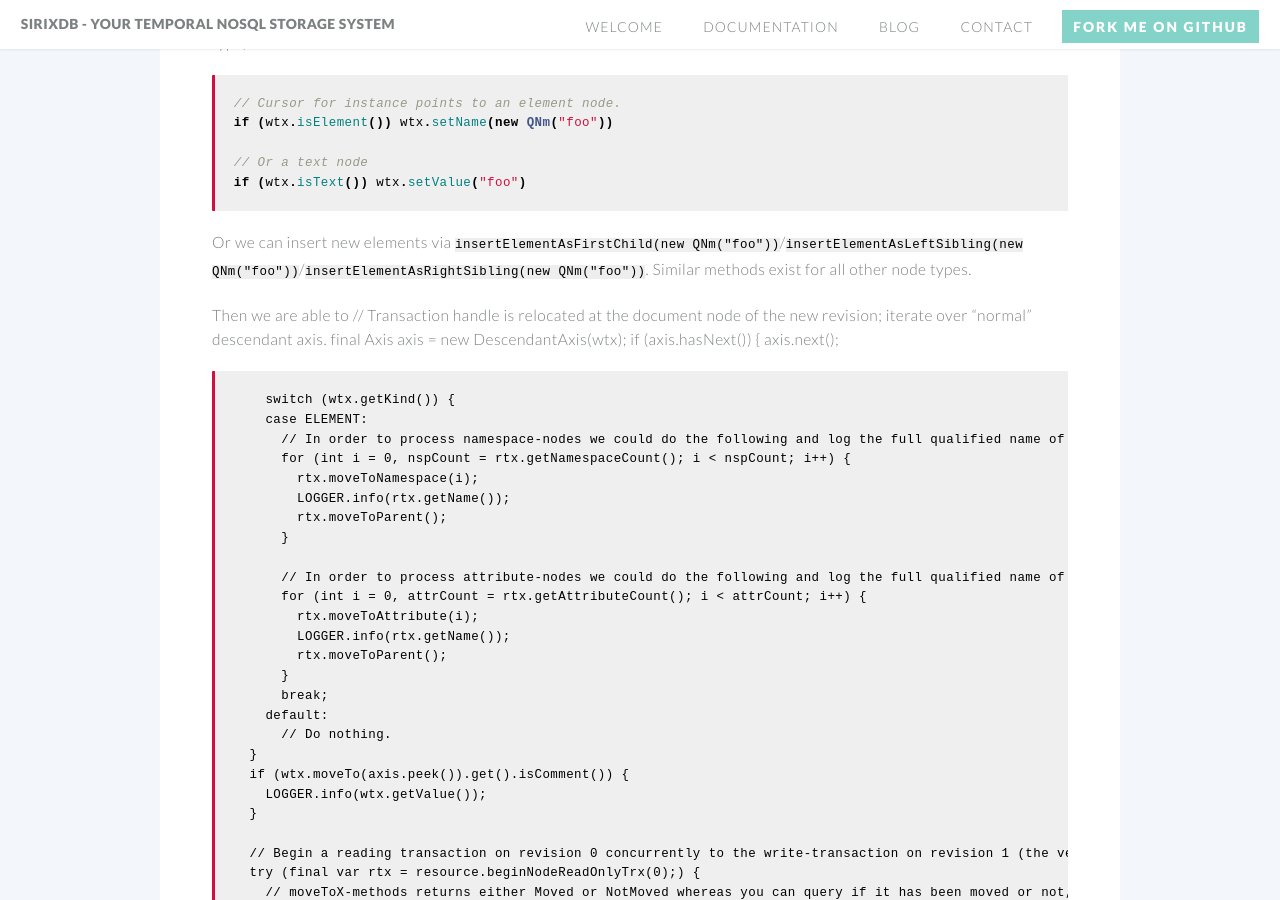
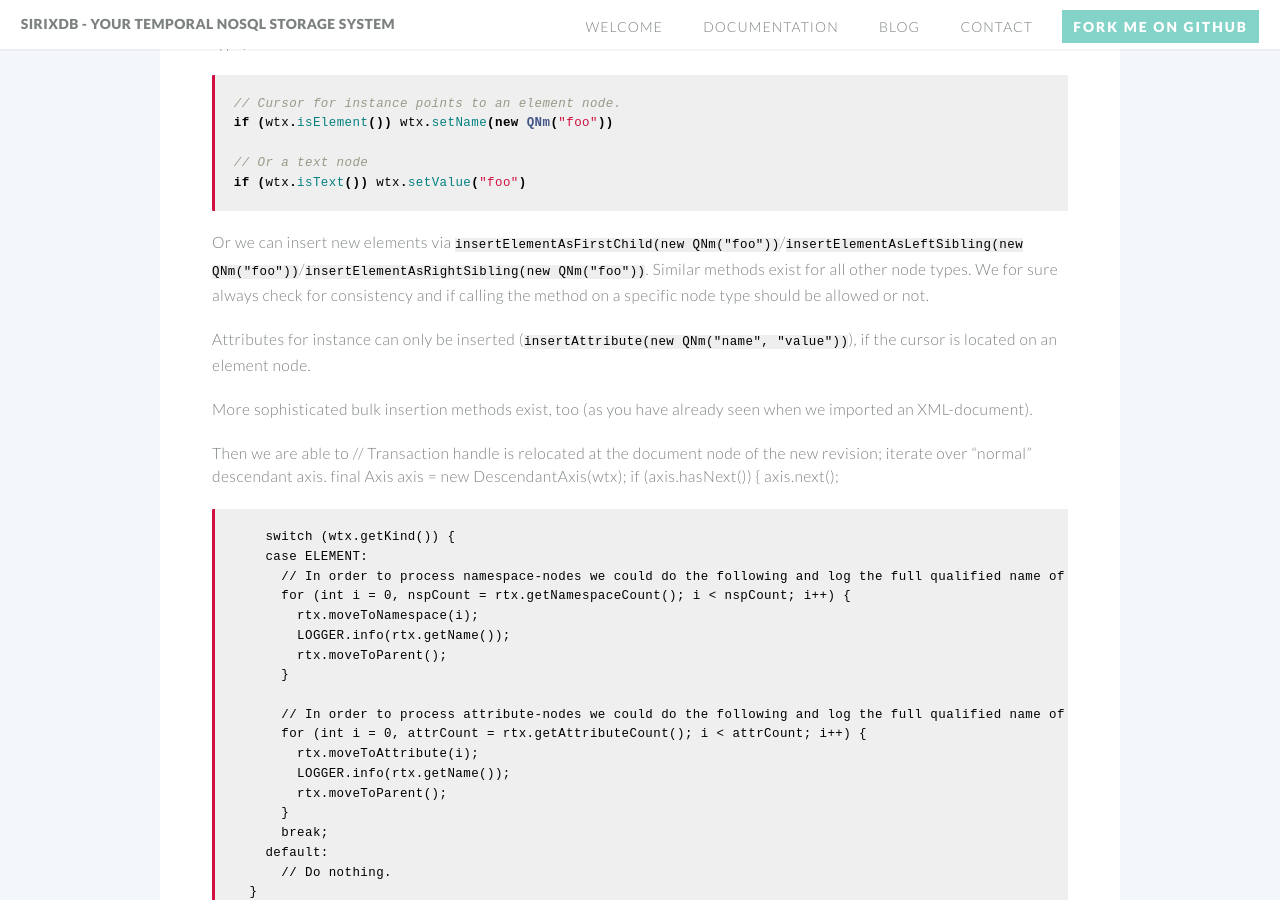
Before and after one commit to sirixdb/sirixdb.github.io, a Jekyll site: the page built from transactional-cursor-api.md, in a window 1280 px wide and 900 px high, scrolled down 6909 px. Built offline with Jekyll 4.4.1, drawn with Linux system fonts in a browser that asks for light colours; our own code applies the rules of GitHub Pages for plain Markdown files.

Commit message:
Update transactional-cursor-api.md

````diff
--- a/transactional-cursor-api.md
+++ b/transactional-cursor-api.md
@@ -243,7 +243,6 @@ final var nestedAxis = new NestedAxis(descendantAxis, predicateAxisFilter);
 ```
 
 #### Time Travel axis
-
 However, we not only support navigational axis within one revision, we also allow navigation on the time axis.
 
 For instance you can use one of the following axis to navigate in time:
@@ -281,7 +280,11 @@ if (wtx.isElement()) wtx.setName(new QNm("foo"))
 if (wtx.isText()) wtx.setValue("foo")
 ```
 
-Or we can insert new elements via `insertElementAsFirstChild(new QNm("foo"))`/`insertElementAsLeftSibling(new QNm("foo"))`/`insertElementAsRightSibling(new QNm("foo"))`. Similar methods exist for all other node types.
+Or we can insert new elements via `insertElementAsFirstChild(new QNm("foo"))`/`insertElementAsLeftSibling(new QNm("foo"))`/`insertElementAsRightSibling(new QNm("foo"))`. Similar methods exist for all other node types. We for sure always check for consistency and if calling the method on a specific node type should be allowed or not.
+
+Attributes for instance can only be inserted (`insertAttribute(new QNm("name", "value"))`), if the cursor is located on an element node.
+
+More sophisticated bulk insertion methods exist, too (as you have already seen when we imported an XML-document).
 
 Then we are able to
       // Transaction handle is relocated at the document node of the new revision; iterate over "normal" descendant axis.
````
